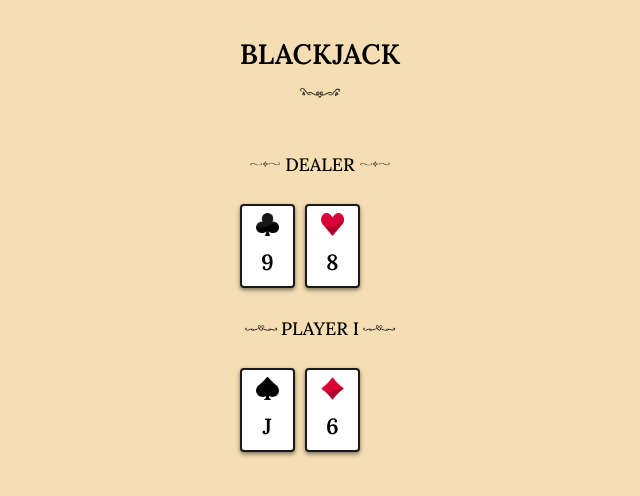
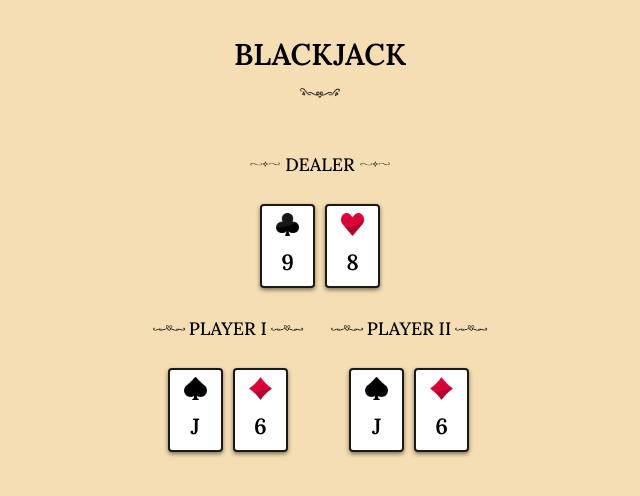
Before and after one commit to darkphotonKN/blackjack-multiplayer-client, a Next.js app: page / in a window 1280 px wide. Shown: the top 496 px of the page, without its empty margins (320-960 px from the left). Built offline with nearby package versions, Linux system fonts and the light colour scheme; no server answers.

Commit message:
Adding animations and page structure

```diff
--- a/src/Hooks/useCardManager.ts
+++ b/src/Hooks/useCardManager.ts
@@ -46,7 +46,7 @@ const useCardManager = () => {
       // set player's cards
       const firstPlayerHand = [secondDrawnCard, fourthDrawnCard] as Hand;
 
-      setPlayerHand([firstPlayerHand]);
+      setPlayerHand([firstPlayerHand, firstPlayerHand]);
 
       // set hosts's cards
       setDealerHand([firstDrawnCard, thirdDrawnCard]);
--- a/src/app/globals.css
+++ b/src/app/globals.css
@@ -26,7 +26,7 @@ body {
 }
 
 h3 {
-  font-size: 28px;
+  font-size: 30px;
   line-height: 28px;
   font-weight: 600;
 }
--- a/src/app/page.module.css
+++ b/src/app/page.module.css
@@ -5,6 +5,7 @@
 
 .cardArea {
   display: flex;
+  justify-content: center;
   gap: 10px;
 }
 
@@ -14,3 +15,8 @@
   align-items: center;
   margin: 20px 0;
 }
+
+.playerArea {
+  gap: 20px;
+  display: flex;
+}
--- a/src/app/page.tsx
+++ b/src/app/page.tsx
@@ -7,6 +7,7 @@ import Card from "../components/Card";
 
 import styles from "./page.module.css";
 import Image from "next/image";
+import { romanNumeralMapping } from "../data/mapping";
 
 export default function Home() {
   const { deck, playersHand, dealerHand } = useCardManager();
@@ -66,7 +67,8 @@ export default function Home() {
       </div>
 
       {/* players hand */}
-      {playersHand?.map((playerHand) => (
+      <div className={styles.playerArea}>
+        {playersHand?.map((playerHand, index) => (
           <div>
             <div className={styles.titleWrapper}>
               <Image
@@ -75,7 +77,14 @@ export default function Home() {
                 width={40}
                 height="20"
               />
-            <div className={styles.playerTitle}>PLAYER I</div>
+              <div className={styles.playerTitle}>
+                PLAYER{" "}
+                {
+                  romanNumeralMapping[
+                    (index + 1).toString() as keyof typeof romanNumeralMapping
+                  ]
+                }
+              </div>
               <Image
                 src={"/images/simple-deco.png"}
                 alt="title-deco"
@@ -89,5 +98,6 @@ export default function Home() {
           </div>
         ))}
       </div>
+    </div>
   );
 }
--- a/src/components/Card/style.module.css
+++ b/src/components/Card/style.module.css
@@ -13,6 +13,11 @@
   cursor: pointer;
 }
 
+.cardWrapper:hover {
+  transform: translateY(-5px);
+  box-shadow: 0 7px 9px rgba(0, 0, 0, 0.5);
+}
+
 .suit {
   margin-bottom: 10px;
 }
--- /dev/null
+++ b/src/data/mapping.ts
@@ -0,0 +1,6 @@
+export const romanNumeralMapping = {
+  ["1"]: "I",
+  ["2"]: "II",
+  ["3"]: "III",
+  ["4"]: "IV",
+};
```
Lines whose indentation alone changed are shown as unchanged.
